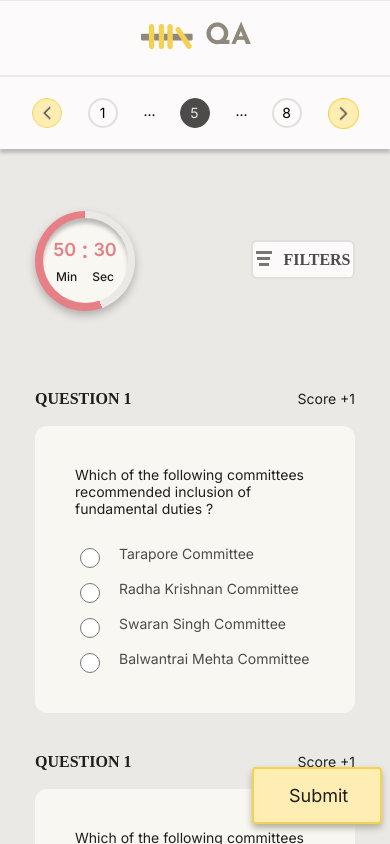
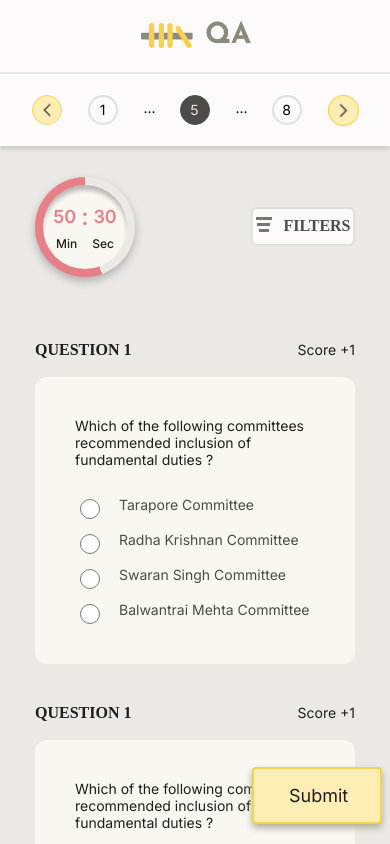
Before and after one commit to aasma12345/assessment-project, a Next.js app: page /assesment in a window 390 px wide. Shown: the top 844 px of the page. Built offline with nearby package versions, Linux system fonts and the light colour scheme; a web font is replaced by a local one.

Commit message:
timer-filter

```diff
--- a/app/assesment/style.css
+++ b/app/assesment/style.css
@@ -31,7 +31,6 @@ body {
     .header-box {
         display: block;
         width: 100%;
-        margin: auto;
         box-shadow: 0px 4px 3px 0px rgba(0, 0, 0, 0.10);
         height: auto;
     }
@@ -79,9 +78,6 @@ body {
 
 @media (max-width:576px) {
     .pagination {
-        display: flex;
-        justify-content: center;
-        text-align: center;
         margin: auto
     }
 }
@@ -96,8 +92,6 @@ body {
 @media (max-width: 576px) {
     .table {
         display: flex;
-        margin-top: 2px;
-        background: #FCFAFA;
         height: 74px;
         border-top: 2px solid #EBE9E6;
     }
@@ -256,21 +250,9 @@ body {
     padding: 40px;
     background: #F9F7F2;
     border-radius: 12px;
-    /* border: 1px solid black; */
+
 }
 
-/* @media (max-width: 576px) {
-    .question-content {
-        width: 320px;
-        border: 2px solid blue;
-        padding-top: 40px;
-        padding-bottom: 40px;
-        padding-left: 30px;
-        padding-right: 30px;
-        margin: auto;
-
-    }
-} */
 
 .question {
     color: #1F1E1C;
@@ -505,7 +487,6 @@ body {
 @media (max-width: 576px) {
 
     .timer-div {
-        width: 101px;
         top:1px;
         margin-left: 0px;
 
@@ -524,8 +505,8 @@ body {
 
     .timer-inside {
         display: flex;
-        width: 85px;
-        height: 85px;
+        width: 84px;
+        height: 84px;
         padding: 0px 0.896px 0.237px 0.896px;
         justify-content: center;
         align-items: center;
@@ -667,8 +648,6 @@ body {
 .logo-pagination {
     display: flex;
     width: 996px;
-    /* border:1px solid black; */
-    /* height: 72px; */
     justify-content: space-between;
 }
 
@@ -685,9 +664,9 @@ body {
     .timer-filter {
         display: flex;
         width: 100%;
-        height: 181px;
         margin: auto;
-        margin-top:20px;
+        margin-top:30px;
+        margin-bottom: 65px;
         justify-content: space-between;
     }
 
@@ -721,9 +700,6 @@ body {
     .logo-pagination {
         display: block;
         width: 100%;
-        border-top: 1px solid #EBE9E6;
-        background: var(--Light-a, #FCFAFA);
-        box-shadow: 0px 4px 3px 0px rgba(0, 0, 0, 0.10);
 
     }
 }
```
